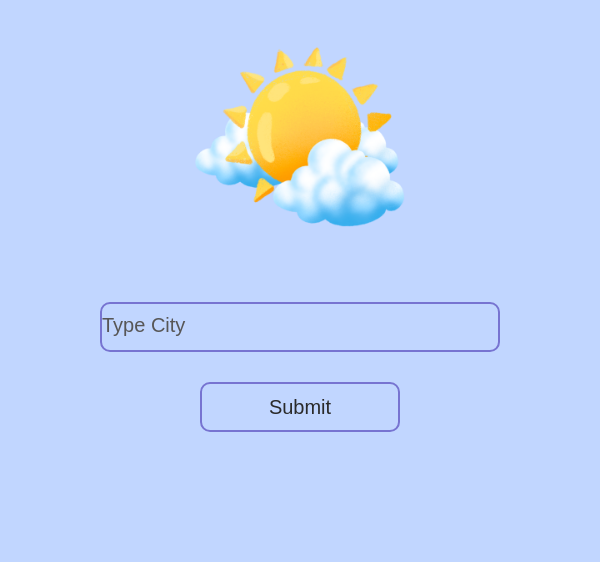
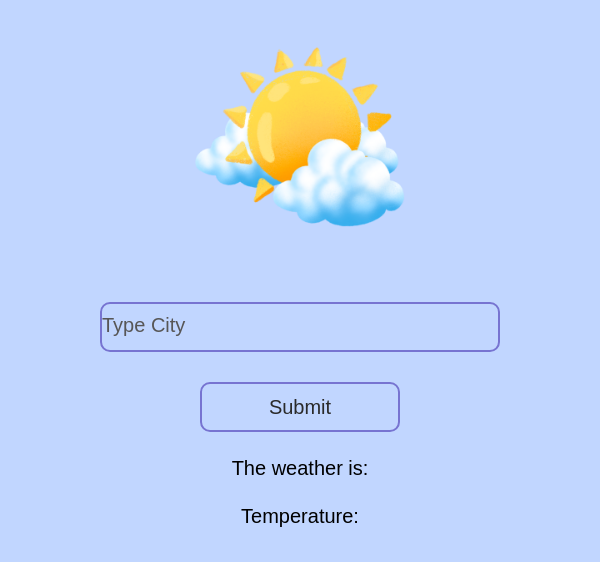
Before and after one commit to kspiering/Weather-App, a plain HTML site: page week_07/HA/index.html in a window 600 px wide. Drawn offline with Linux system fonts and the light colour scheme.

Commit message:
update wetter

```diff
--- a/week_07/HA/index.html
+++ b/week_07/HA/index.html
@@ -21,6 +21,14 @@
             </form>
         </div>
 
+        <section class="output">
+            <div class="beschreibung">
+                <p>The weather is:</p>
+            </div>
+            <div class="temp">
+                <p>Temperature:</p>
+            </div>
+        </section>
     </section>
 </body>
 </html>
--- a/week_07/HA/style.css
+++ b/week_07/HA/style.css
@@ -67,8 +67,17 @@ body {
         background-color: rgb(152, 186, 255);
 
      }
+.output {
+    display: flex;
+    flex-direction: column;
+    align-items: center;
+}
 
-
+  p {
+    font-family: sans-serif;
+    font-size: 14px;
+    margin-top: 25px;
+  }
 }
 
 @media (min-width: 600px) {
@@ -129,8 +138,17 @@ body {
     }
     button:hover {
        background-color: rgb(152, 186, 255);
-
     }
 
+    .output {
+        display: flex;
+        flex-direction: column;
+        align-items: center;
+    }
 
+      p {
+        font-family: sans-serif;
+        font-size: 20px;
+        margin-top: 25px;
+      }
 }
```
